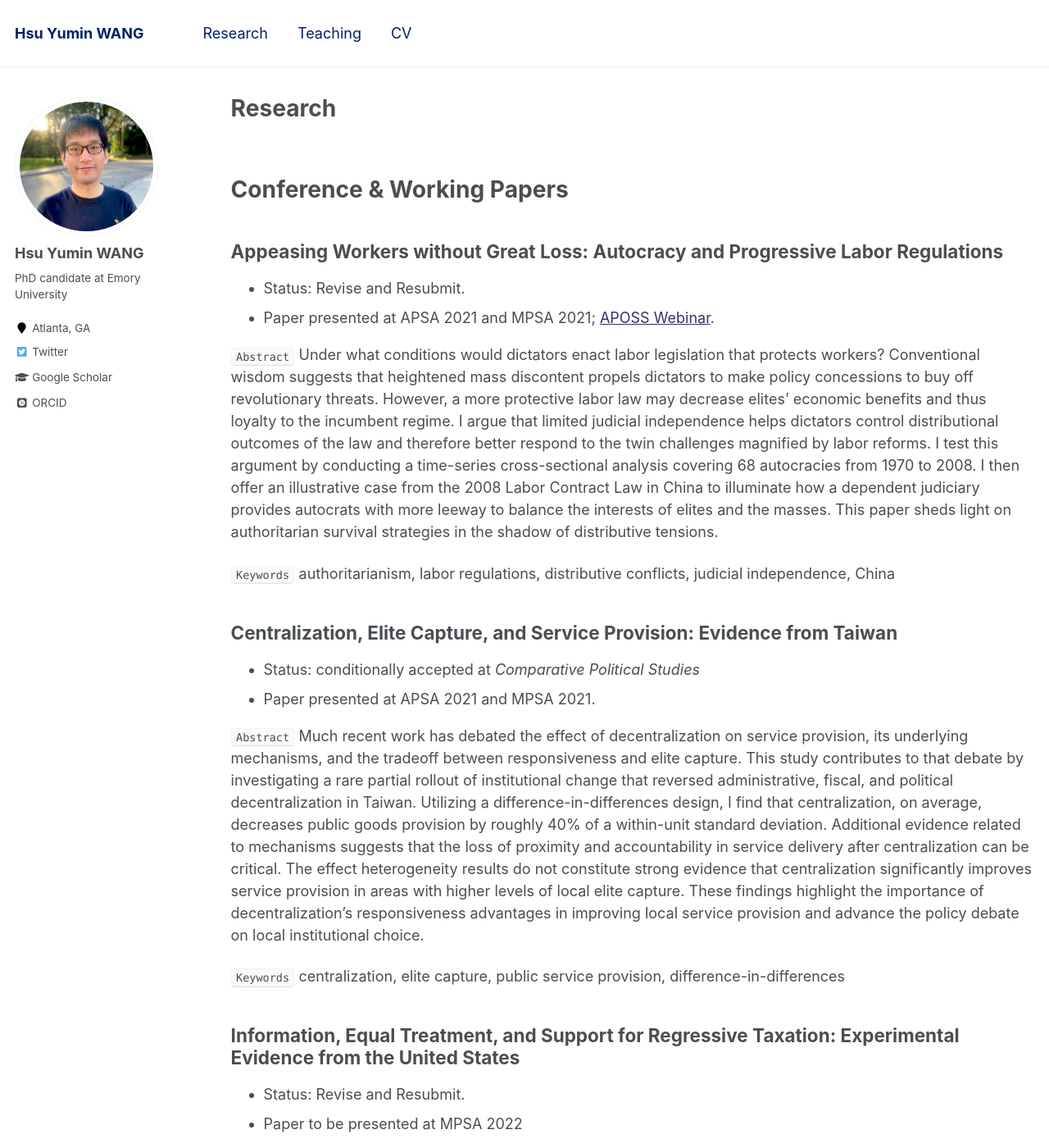
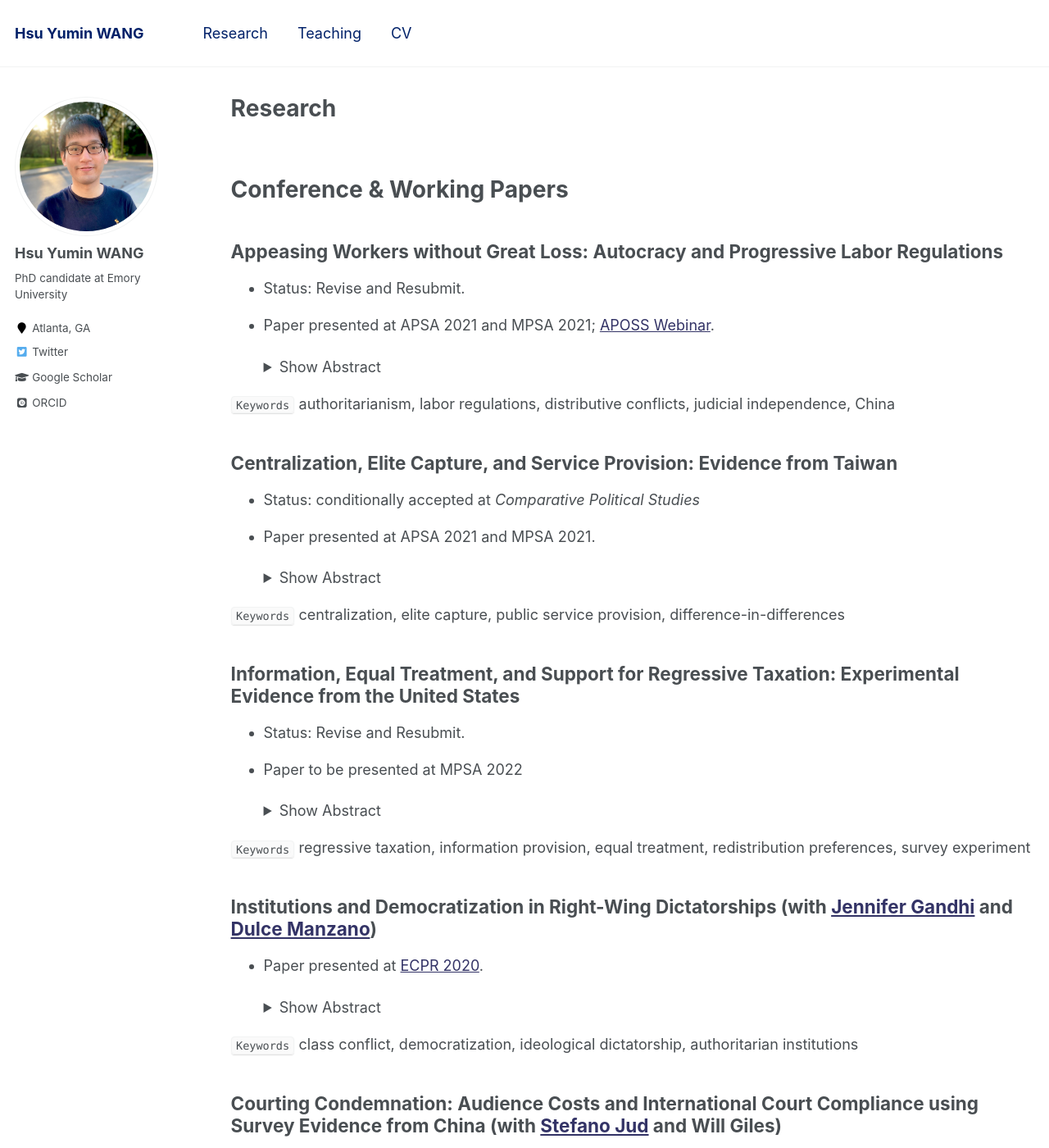
Before and after one commit to hsuyumin/hsuyumin.github.io, a Jekyll site: the page built from _pages/publications.md, in a window 1280 px wide and 1400 px high. Shown: the whole window at 82% size. Built offline with Jekyll 4.4.1, drawn with Linux system fonts in a browser that asks for light colours; some web fonts are replaced; some of the changed text lies outside the part shown.

Commit message:
Update publications.md
adjust abstract position

```diff
--- a/_pages/publications.md
+++ b/_pages/publications.md
@@ -17,8 +17,11 @@ redirect_from:
 * Status: Revise and Resubmit.
 * Paper presented at APSA 2021 and MPSA 2021; [APOSS Webinar](https://aposs.cc/schedule/appease-workers-without-losses-autocracy-and-progressive-labor-regulations-by-hsu-yumin-wang/).
 
-`Abstract`
-Under what conditions would dictators enact labor legislation that protects workers? Conventional wisdom suggests that heightened mass discontent propels dictators to make policy concessions to buy off revolutionary threats. However, a more protective labor law may decrease elites' economic benefits and thus loyalty to the incumbent regime. I argue that limited judicial independence helps dictators control distributional outcomes of the law and therefore better respond to the twin challenges magnified by labor reforms. I test this argument by conducting a time-series cross-sectional analysis covering 68 autocracies from 1970 to 2008. I then offer an illustrative case from the 2008 Labor Contract Law in China to illuminate how a dependent judiciary provides autocrats with more leeway to balance the interests of elites and the masses. This paper sheds light on authoritarian survival strategies in the shadow of distributive tensions.
+    <details>
+      <summary>Show Abstract</summary>
+
+      Under what conditions would dictators enact labor legislation that protects workers? Conventional wisdom suggests that heightened mass discontent propels dictators to make policy concessions to buy off revolutionary threats. However, a more protective labor law may decrease elites' economic benefits and thus loyalty to the incumbent regime. I argue that limited judicial independence helps dictators control distributional outcomes of the law and therefore better respond to the twin challenges magnified by labor reforms. I test this argument by conducting a time-series cross-sectional analysis covering 68 autocracies from 1970 to 2008. I then offer an illustrative case from the 2008 Labor Contract Law in China to illuminate how a dependent judiciary provides autocrats with more leeway to balance the interests of elites and the masses. This paper sheds light on authoritarian survival strategies in the shadow of distributive tensions.
+    </details>
 
 `Keywords` authoritarianism, labor regulations, distributive conflicts, judicial independence, China
 
@@ -26,8 +29,11 @@ Under what conditions would dictators enact labor legislation that protects work
 * Status: conditionally accepted at _Comparative Political Studies_
 * Paper presented at APSA 2021 and MPSA 2021.
 
-`Abstract`
-Much recent work has debated the effect of decentralization on service provision, its underlying mechanisms, and the tradeoff between responsiveness and elite capture. This study contributes to that debate by investigating a rare partial rollout of institutional change that reversed administrative, fiscal, and political decentralization in Taiwan. Utilizing a difference-in-differences design, I find that centralization, on average, decreases public goods provision by roughly 40% of a within-unit standard deviation. Additional evidence related to mechanisms suggests that the loss of proximity and accountability in service delivery after centralization can be critical. The effect heterogeneity results do not constitute strong evidence that centralization significantly improves service provision in areas with higher levels of local elite capture. These findings highlight the importance of decentralization's responsiveness advantages in improving local service provision and advance the policy debate on local institutional choice.
+    <details>
+      <summary>Show Abstract</summary>
+
+      Much recent work has debated the effect of decentralization on service provision, its underlying mechanisms, and the tradeoff between responsiveness and elite capture. This study contributes to that debate by investigating a rare partial rollout of institutional change that reversed administrative, fiscal, and political decentralization in Taiwan. Utilizing a difference-in-differences design, I find that centralization, on average, decreases public goods provision by roughly 40% of a within-unit standard deviation. Additional evidence related to mechanisms suggests that the loss of proximity and accountability in service delivery after centralization can be critical. The effect heterogeneity results do not constitute strong evidence that centralization significantly improves service provision in areas with higher levels of local elite capture. These findings highlight the importance of decentralization's responsiveness advantages in improving local service provision and advance the policy debate on local institutional choice.
+    </details>
 
 `Keywords` centralization, elite capture, public service provision, difference-in-differences
 
@@ -35,16 +41,22 @@ Much recent work has debated the effect of decentralization on service provision
 * Status: Revise and Resubmit.
 * Paper to be presented at MPSA 2022
 
-`Abstract`
-Regressive taxation has increasingly played an important role in financing public programs, but current scholarship remains largely silent on the conditions under which people would support such financing strategies. This paper fills this gap by focusing on the United States, where sales taxes account for nearly one-third of state government revenue, and where sales tax ballot measures have received majority support. This paper utilizes an online survey experiment to examine two potential sources of public support for a sales tax increase: equal treatment beliefs (i.e., that all should pay the same tax rate) and a lack of public awareness of the distributive consequences of sales taxes. I find that exposure to information about sales taxes' distributive consequences significantly reduced respondents' support for a sales tax increase, but that equal treatment beliefs had no significant effect on such support. Additional analyses suggest that other-regarding motivations are a plausible mechanism underlying the effects of information provision. These findings shed light on how misperceptions of tax burdens shape support for regressive taxation and have broad implications for the role of fairness beliefs in the formation of tax policy preferences.
+    <details>
+      <summary>Show Abstract</summary>
+
+      Regressive taxation has increasingly played an important role in financing public programs, but current scholarship remains largely silent on the conditions under which people would support such financing strategies. This paper fills this gap by focusing on the United States, where sales taxes account for nearly one-third of state government revenue, and where sales tax ballot measures have received majority support. This paper utilizes an online survey experiment to examine two potential sources of public support for a sales tax increase: equal treatment beliefs (i.e., that all should pay the same tax rate) and a lack of public awareness of the distributive consequences of sales taxes. I find that exposure to information about sales taxes' distributive consequences significantly reduced respondents' support for a sales tax increase, but that equal treatment beliefs had no significant effect on such support. Additional analyses suggest that other-regarding motivations are a plausible mechanism underlying the effects of information provision. These findings shed light on how misperceptions of tax burdens shape support for regressive taxation and have broad implications for the role of fairness beliefs in the formation of tax policy preferences.
+    </details>
 
 `Keywords` regressive taxation, information provision, equal treatment, redistribution preferences, survey experiment
 
 ## Institutions and Democratization in Right-Wing Dictatorships (with [Jennifer Gandhi](https://www.jennifergandhi.com/) and [Dulce Manzano](http://webs.ucm.es/info/socio6ed/main/Fichas%20personal/DulceManzano/DulceManzano.htm))
 * Paper presented at [ECPR 2020](https://ecpr.eu/Events/Event/PaperDetails/55046).
 
-`Abstract`
-How does the ideology and institutional organization of authoritarian regimes affect processes of democratization? Class-based analyses of democratic transitions focus on how the poor mobilize against the rich to press for democratization under right-wing authoritarian regimes (Boix 2003, Acemoglu and Robinson 2006). While these models do much to further our understanding of democratization, they neither empirically verify the uniqueness of their claims for right-wing regimes nor take into account the role of institutions in dictatorships. In this paper, dictatorial institutions are brought to the fore in explaining patterns of regime transitions. Our theory establishes that the effect of these institutions will be conditional on the ideology of the regime. Faced with a high revolutionary threat posed by the poor, right-wing dictatorships endowed with political institutions (political parties and legislature) that enable lower-income sectors to secure redistributive policies are less likely to democratize (and more likely to survive). These institutions serve to maintain redistributive transfers even when the revolutionary threat of the poor diminishes. We provide evidence of these claims using original data on the ideological orientation of all dictatorships during the 1960-2008 period.
+    <details>
+      <summary>Show Abstract</summary>
+
+      How does the ideology and institutional organization of authoritarian regimes affect processes of democratization? Class-based analyses of democratic transitions focus on how the poor mobilize against the rich to press for democratization under right-wing authoritarian regimes (Boix 2003, Acemoglu and Robinson 2006). While these models do much to further our understanding of democratization, they neither empirically verify the uniqueness of their claims for right-wing regimes nor take into account the role of institutions in dictatorships. In this paper, dictatorial institutions are brought to the fore in explaining patterns of regime transitions. Our theory establishes that the effect of these institutions will be conditional on the ideology of the regime. Faced with a high revolutionary threat posed by the poor, right-wing dictatorships endowed with political institutions (political parties and legislature) that enable lower-income sectors to secure redistributive policies are less likely to democratize (and more likely to survive). These institutions serve to maintain redistributive transfers even when the revolutionary threat of the poor diminishes. We provide evidence of these claims using original data on the ideological orientation of all dictatorships during the 1960-2008 period.
+    </details>
 
 `Keywords` class conflict, democratization, ideological dictatorship, authoritarian institutions
 
@@ -52,8 +64,11 @@ How does the ideology and institutional organization of authoritarian regimes af
 * Status: Under Review.
 * Poster presented at MPSA 2022.
 
-`Abstract`
-Are international courts effective in changing state behavior and fostering international cooperation? Conventional wisdom suggests that international courts can promote cooperation since governments suffer domestic audience costs from non-compliance. Despite the possibility of audience costs, there are still many governments refusing to comply with decisions of international courts. We argue that this is because unfavorable rulings can spark domestic backlash among citizens against international courts. As a result, non-compliance should increase domestic support, especially amongst highly-nationalistic individuals. We tested the argument using a conjoint survey experiment in China where we exposed respondents to a hypothetical case where the International Court of Justice (ICJ) issued an unfavorable ruling against China. We find that citizens prefer that the Chinese government does not comply with the ruling and these preferences are significantly stronger among individuals with strong nationalist sentiment. The results of our experiment highlight that, contrary to previous literature, international courts may not always induce international cooperation.
+    <details>
+      <summary>Show Abstract</summary>
+
+      Are international courts effective in changing state behavior and fostering international cooperation? Conventional wisdom suggests that international courts can promote cooperation since governments suffer domestic audience costs from non-compliance. Despite the possibility of audience costs, there are still many governments refusing to comply with decisions of international courts. We argue that this is because unfavorable rulings can spark domestic backlash among citizens against international courts. As a result, non-compliance should increase domestic support, especially amongst highly-nationalistic individuals. We tested the argument using a conjoint survey experiment in China where we exposed respondents to a hypothetical case where the International Court of Justice (ICJ) issued an unfavorable ruling against China. We find that citizens prefer that the Chinese government does not comply with the ruling and these preferences are significantly stronger among individuals with strong nationalist sentiment. The results of our experiment highlight that, contrary to previous literature, international courts may not always induce international cooperation.
+    </details>
 
 `Keywords` audience costs, International Court of Justice (ICJ), authoritarian institutions
 
@@ -61,8 +76,11 @@ Are international courts effective in changing state behavior and fostering inte
 
 * Poster presented at [Asian PolMeth 2022](https://asianpolmeth.github.io/AsianPolmeth2022/index.html)
 
-`Abstract`
-Mass threat is a critical factor in explaining regime change and various political outcomes of authoritarian politics. However, the literature to date is divided over how to measure it in cross-national research. To measure mass threats, while some prior studies rely on measures related to economic grievances, others emphasize the aspect of organizational capacity of mass mobilization. Moreover, substantial data missingness remains a common problem of the existing measures of mass threats. In this paper, I propose a more comprehensive, latent measure of mass threats in non-democracies that seeks to bridge the divide. Utilizing a Bayesian dynamic latent variable approach, the model synthesizes information on manifest indicators from the two facets, generating time-series cross-sectional data of mass threats covering 122 authoritarian countries from 1960 to 2018. I conduct several checks to demonstrate the validity of the new measure and use it to replicate Svolik’s (2013) central results of the inverted U-shaped relationship between mass threats and military intervention.
+    <details>
+      <summary>Show Abstract</summary>
+
+      Mass threat is a critical factor in explaining regime change and various political outcomes of authoritarian politics. However, the literature to date is divided over how to measure it in cross-national research. To measure mass threats, while some prior studies rely on measures related to economic grievances, others emphasize the aspect of organizational capacity of mass mobilization. Moreover, substantial data missingness remains a common problem of the existing measures of mass threats. In this paper, I propose a more comprehensive, latent measure of mass threats in non-democracies that seeks to bridge the divide. Utilizing a Bayesian dynamic latent variable approach, the model synthesizes information on manifest indicators from the two facets, generating time-series cross-sectional data of mass threats covering 122 authoritarian countries from 1960 to 2018. I conduct several checks to demonstrate the validity of the new measure and use it to replicate Svolik’s (2013) central results of the inverted U-shaped relationship between mass threats and military intervention.
+    </details>
 
 `Keywords` Bayesian, item response theory, latent variable models, mass threats, authoritarian control
 
```
